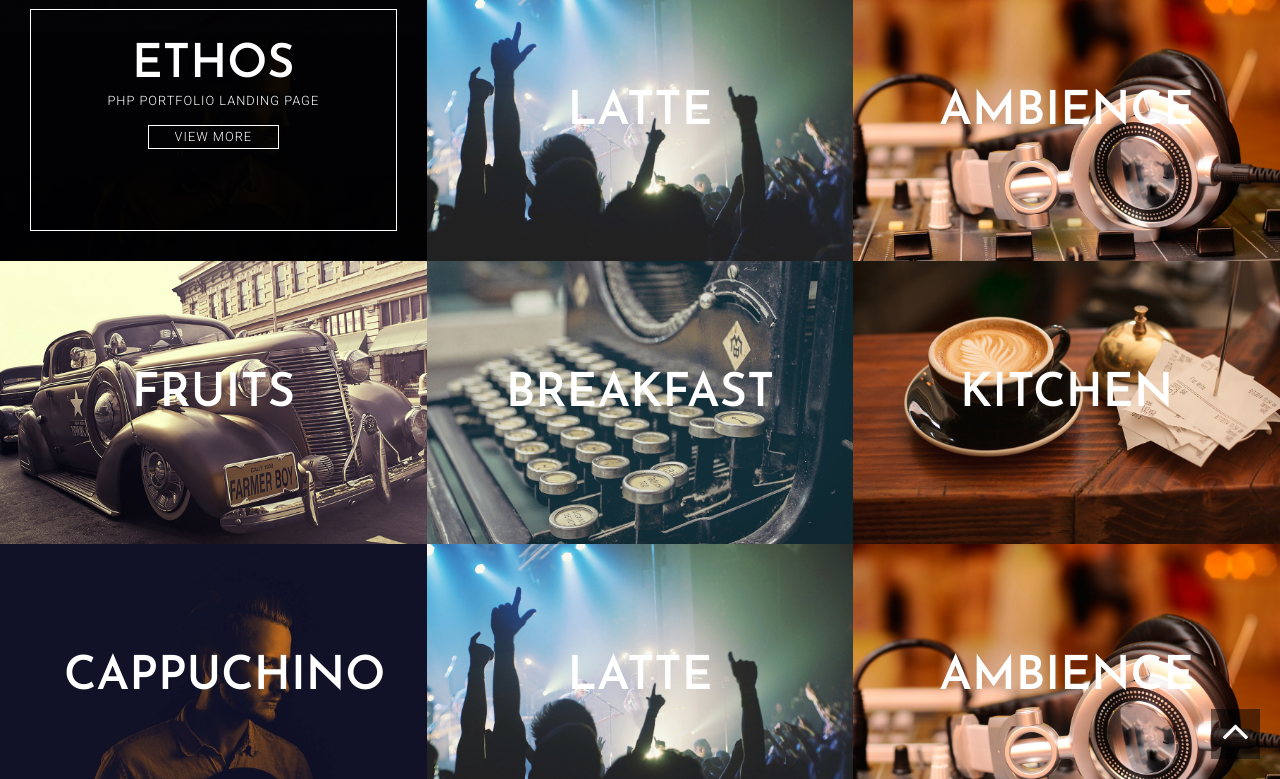
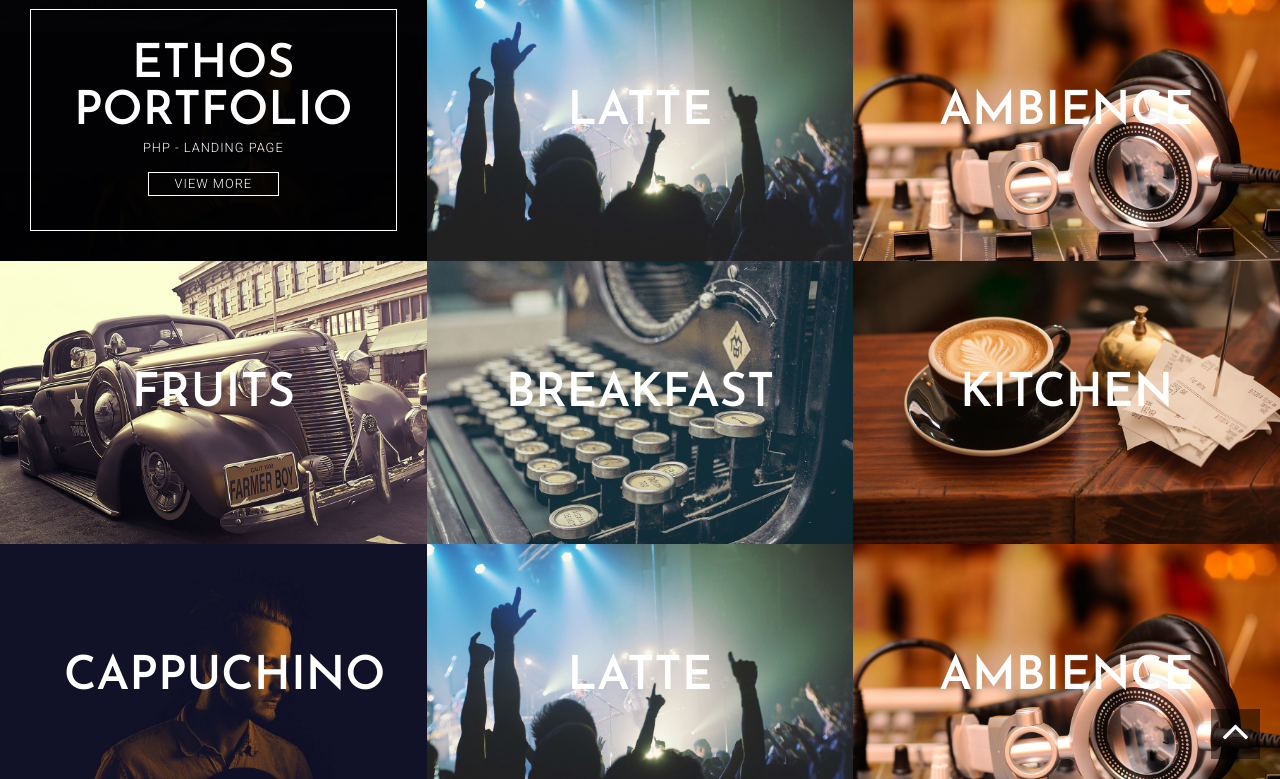
Before and after one commit to mikuroasamia/keithparum.portfolio, a plain HTML site: page index.html in a window 1280 px wide. Both pictures are taken after a click on the link "VIEW MY WORKS". Shown: the part 627-1406 px from the top of the page. Drawn offline with Linux system fonts and the light colour scheme.

Commit message:
tagline updated for Ethos project

```diff
--- a/index.html
+++ b/index.html
@@ -66,8 +66,8 @@
     <figure class="effect-oscar  wowload fadeInUp">
         <img src="images/portfolio/1.jpg" alt="img01"/>
         <figcaption>
-            <h2>Ethos</h2>
-            <p>PHP Portfolio Landing Page<br>
+            <h2>Ethos Portfolio</h2>
+            <p>PHP - Landing Page<br>
             <a href="images/portfolio/1.jpg" title="1" data-gallery>View more</a></p>
         </figcaption>
     </figure>
```
